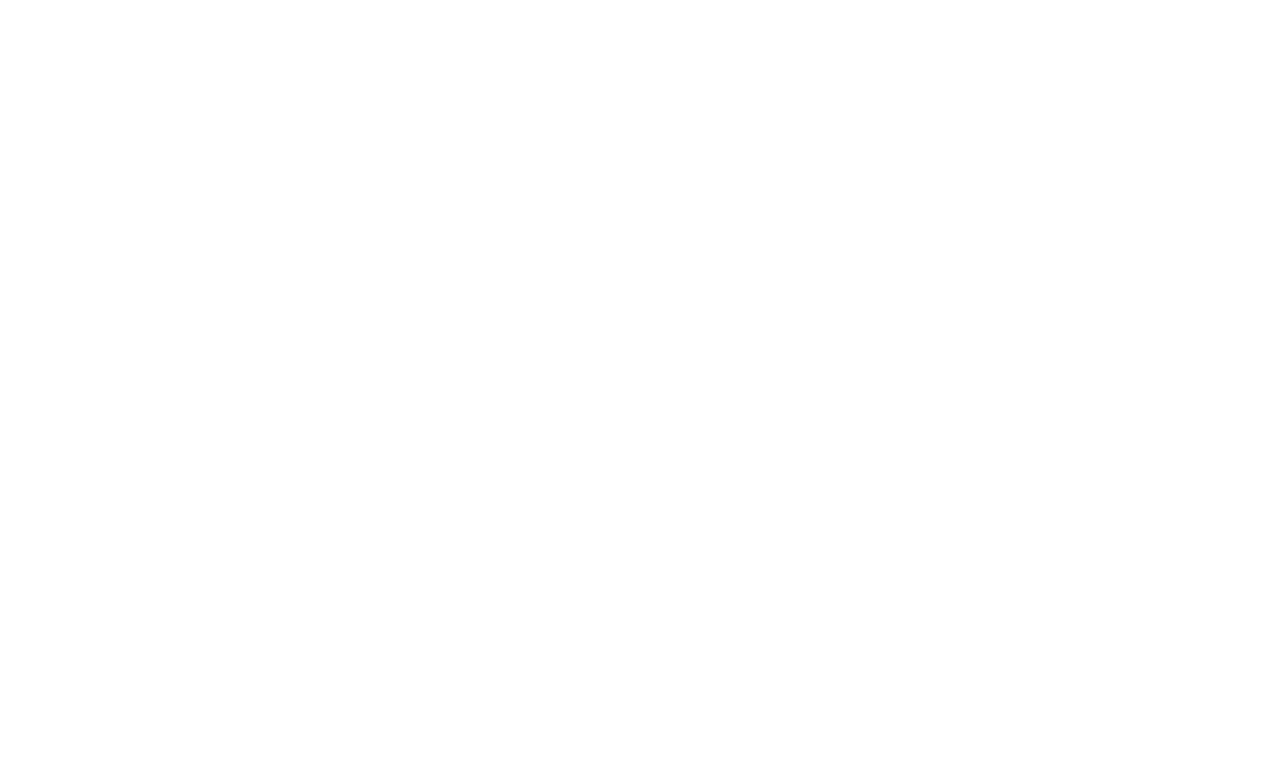
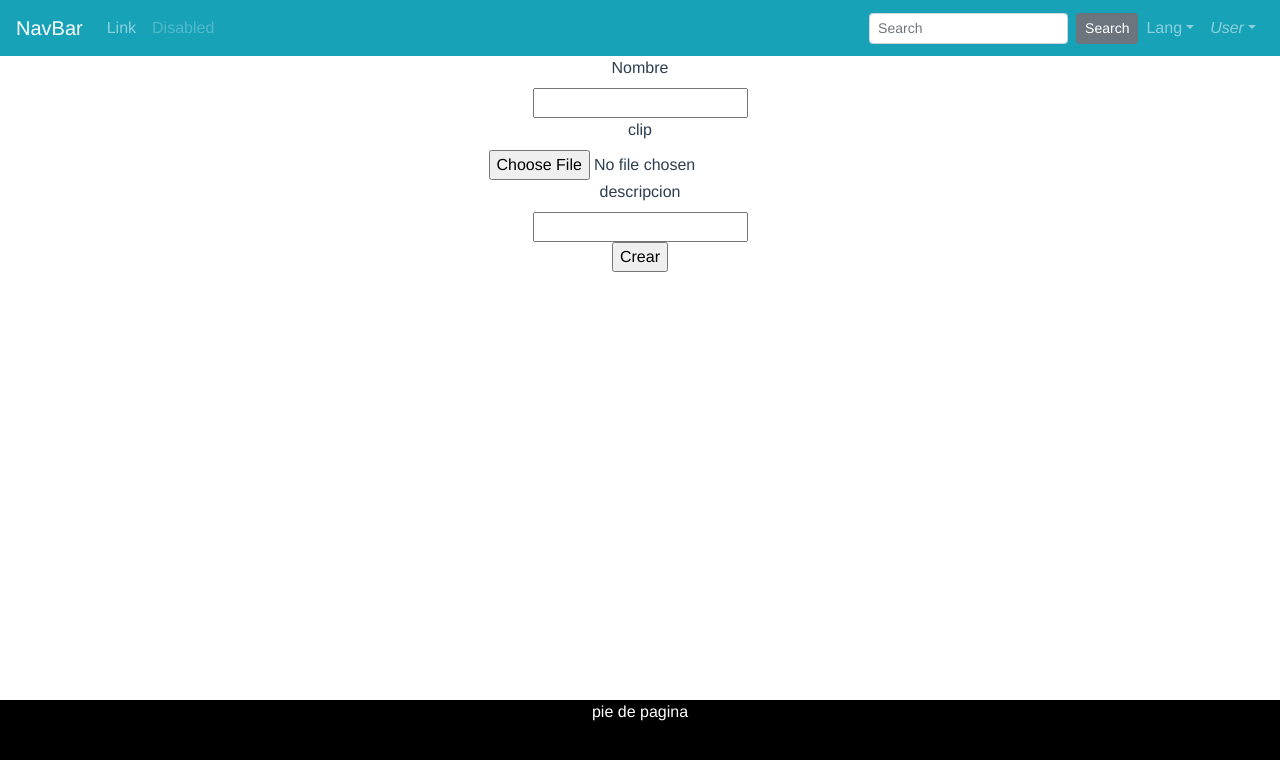
Before and after one commit to neiderortiz12/front_clips, a Vue app: page /newclip in a window 1280 px wide. Shown: the top 760 px of the page. Built offline with nearby package versions, Linux system fonts and the light colour scheme.

Commit message:
version 3 crear

```diff
--- a/src/router/index.js
+++ b/src/router/index.js
@@ -2,6 +2,7 @@
 import VueRouter from 'vue-router'
 import Home from '../views/Home.vue'
 import Dashboard from  '../views/Dashboard.vue'
+import NewClip from '../views/NewClip.vue'
 
 Vue.use(VueRouter)
 
@@ -23,6 +24,11 @@
     path: '/dashboard',
     name: 'Dashboard',
     component: Dashboard
+  },
+  {
+    path: '/newclip',
+    name: 'NewClip',
+    component: NewClip
   }
 ]
 
--- a/src/views/Dashboard.vue
+++ b/src/views/Dashboard.vue
@@ -35,7 +35,13 @@
     },
     mounted:function(){
         let direccion = "http://localhost:8000/api/clips";
-        axios.get(direccion).then(data =>{
+        /*axios.get({ url:direccion,
+            headers:{
+                Authorization:'Bearer '+localStorage.getItem('token')
+            }
+            this.ListaClips=data.data;
+        });*/
+        axios.get(direccion,{headers:{Authorization:'Bearer '+localStorage.getItem('token')}}).then(data =>{
             console.log(data);
             this.ListaClips= data.data;
         });
@@ -49,7 +55,7 @@
   display: grid;
   grid-template-columns: repeat(auto-fit, minmax(200px,1fr));
   grid-gap: 10px;
-  grid-auto-rows: minmax(100px, auto);
+
 }
 
 
--- /dev/null
+++ b/src/views/NewClip.vue
@@ -0,0 +1,113 @@
+<template>
+    <div>
+        <Header/>
+        <div class="container">
+            <form ction="" v-on:submit.prevent="crearalgo();"  enctype="multipart/form-data">
+                <div >
+                    <label for="" >Nombre</label>
+                    <div >
+                        <input type="text" name="nombre" id="nombre" v-model="form.nombre">
+                    </div>
+                </div>
+                <div >
+                        <label for="" >clip</label>
+                        <div >
+                            <input type="file" @change="processFile($event)" >
+                        </div>
+                </div>
+                <div >
+                        <label for="" >descripcion</label>
+                        <div >
+                            <input type="text" name="descripcion" id="descripcion" v-model="form.descripcion">
+                        </div>
+                </div>
+                <div >
+                        <div >
+                            <input type="submit" value="Crear">
+                        </div>
+                </div>
+            </form>
+        </div>
+        <Footer/>
+    </div>
+
+</template>
+
+<script>
+import Header from '@/components/Header.vue'
+import Footer from '@/components/Footer.vue'
+import axios from 'axios'
+//import axios from 'axios'
+
+export default {
+    name:"NewClip",
+    data(){
+        return{
+            Clip:null,
+            form:{
+                nombre:"",
+                descripcion:""
+            },
+            clip:""
+
+        }
+    },
+    components:{
+        Header,
+        Footer
+    },
+    methods:{
+        processFile(event){
+            this.clip = event.target.files[0];
+            console.log(event);
+        },
+        crearalgo(){
+            console.log("esta en la funcio");
+            console.log(this.clip);
+            const fr = new FormData()
+            fr.append('clip', this.clip);
+            fr.append('nombre', this.form.nombre);
+            fr.append('descripcion', this.form.descripcion);
+            console.log(fr);
+            axios.post('http://localhost:8000/api/clips/create', fr).then(res=>{
+                console.log(res);
+            });
+        }
+    }
+        /*
+        processFile(event){
+            this.clip = event.target.files[0];
+            console.log(event);
+        },
+        createNewClip:function(){
+            let direccion = 'http://localhost:8000/api/clips/create';
+            let formData=new FormData();
+            formData.append('clip',this.clip);
+            formData.append('datos',JSON.stringify(this.form));
+            console.log(formData);
+            console.log(this.form);
+            axios.post(direccion, formData).then(data=>{
+                console.log(data);
+            });
+        }
+
+    }*//*,
+    mounted:function(){
+        let direccion = "http://localhost:8000/api/clips/create";
+        axios.get(
+            direccion,
+            {
+                headers:{
+                    Authorization:'Bearer '+localStorage.getItem('token')
+                }
+            }
+        ).then(data=>{
+            console.log(data.data);
+        });
+    }*/
+}
+</script>
+
+<style scoped>
+
+</style>
```
